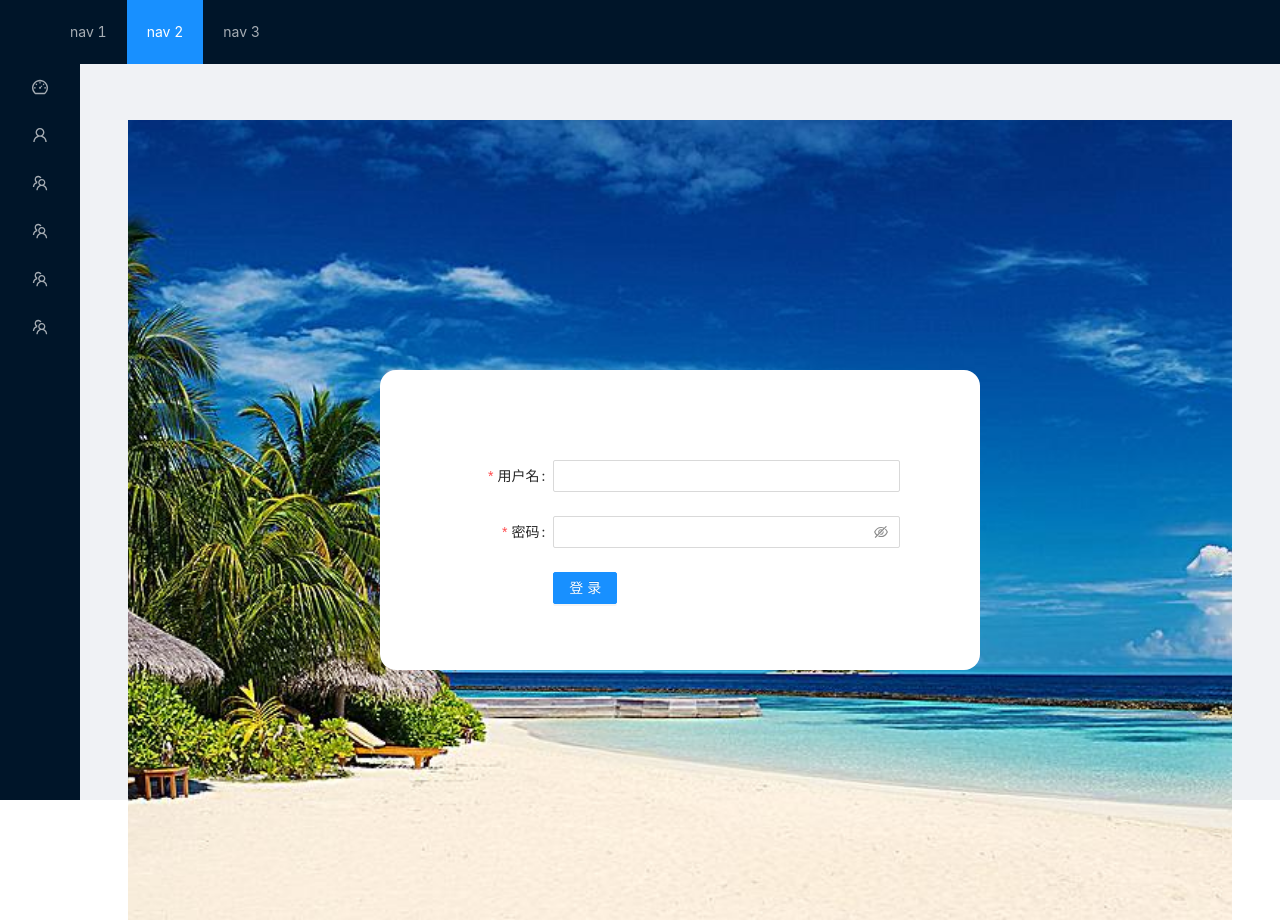
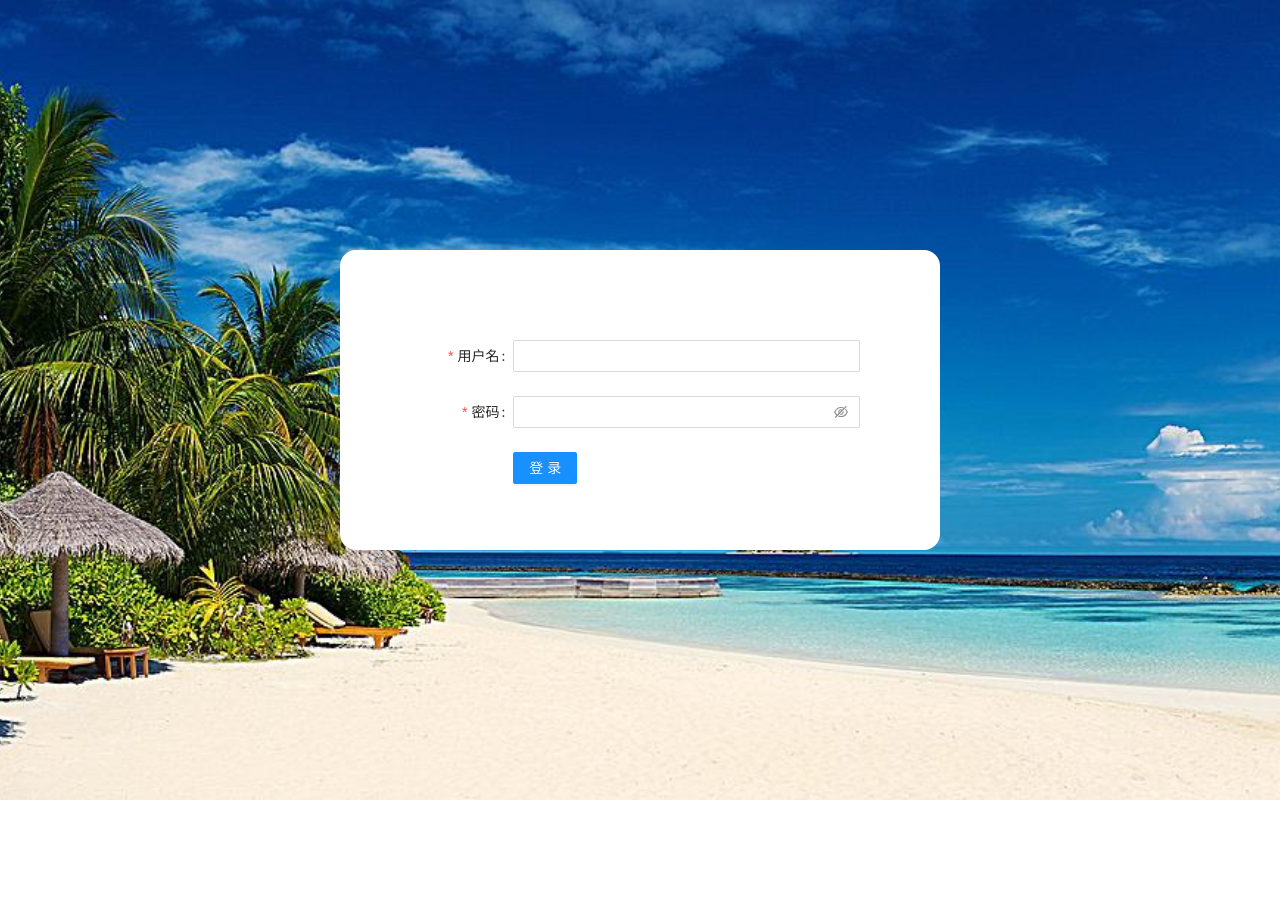
Before and after one commit to Ylg12345/react-admin, a React (Create React App) app: page /login in a window 1280 px wide. After the commit the page ends 800 px from the top, so only its background shows below. Built offline with nearby package versions, Linux system fonts and the light colour scheme.

Commit message:
fix/菜单高亮

```diff
--- a/src/layout/AdminLayout.tsx
+++ b/src/layout/AdminLayout.tsx
@@ -25,7 +25,7 @@ const AdminLayout: FC<IAdminLayoutProps> = ({ children }) => {
 					<Menu theme="dark" mode="horizontal" defaultSelectedKeys={['2']} items={items1} />
 				</Header>
 				<Layout>
-					<Sider width={200} className="site-layout-background" breakpoint={'xxl'}>
+					<Sider width={200} className="site-layout-background">
 						<LeftBar />
 					</Sider>
 					<Layout style={{ padding: '0 24px 24px' }}>
--- a/src/layout/LeftBar.tsx
+++ b/src/layout/LeftBar.tsx
@@ -1,20 +1,23 @@
 import { useState, useEffect, FC } from 'react'
 import { Link, RouteComponentProps, withRouter } from 'react-router-dom'
-import { Menu } from 'antd';
+import { Menu, MenuProps } from 'antd';
 import { authRoutes } from '../router/routerMenu'
 import { IRoute } from "../router/routerConfig";
 import SubMenu from 'antd/lib/menu/SubMenu';
 
 interface IProps extends RouteComponentProps {}
 
-const LeftBar: FC<IProps> = ({ location }) => {
+const LeftBar: FC<IProps> = ({ history }) => {
 
 	const [height, setHeight] = useState<number>(0);
-	const [defaultOpenKeys, setDefaultOpenKeys] = useState<string[]>([]);
 	const [menuTreeNode, setMenuTreeNode] = useState<any>(null);
+	const [current, setCurrent] = useState('1');
+
+	const onClick: MenuProps['onClick'] = e => {
+    setCurrent(e.key);
+  };
 
 	const getMenuNodes = (menuList: any) => {
-		const { pathname } = location;
     return menuList.reduce((pre: any, item: IRoute) => {
 			if (!item.routes) {
 				pre.push(
@@ -26,10 +29,6 @@ const LeftBar: FC<IProps> = ({ location }) => {
 					</Menu.Item>
 				);
 			} else {
-				const cItem = item.routes.find((r) => pathname.indexOf(r.path) === 0);
-				if(cItem) {
-					setDefaultOpenKeys([...defaultOpenKeys, item.path])
-				}
 				pre.push(
 					<SubMenu
 						key={item.id}
@@ -58,8 +57,9 @@ const LeftBar: FC<IProps> = ({ location }) => {
 					<Menu
 						mode="inline"
 						theme="dark"
-						selectedKeys={[location.pathname]}
-						defaultOpenKeys={defaultOpenKeys}
+						defaultOpenKeys={['sub1']}
+						selectedKeys={[current]}
+						onClick={onClick}
 					>
 						{item}
 					</Menu>
--- a/src/layout/View.tsx
+++ b/src/layout/View.tsx
@@ -11,13 +11,14 @@ const View = () => {
     <>
       <Router>
         <Switch>
+          <Route exact path="/login" component={Login} />
+          <Route path='/' exact>
+            <Redirect to="/admin/dashboard" />
+          </Route>
+          <Route>
             <AdminLayout>
+              <Switch>
                 <Suspense fallback={<></>}>
-              <Route exact path="/login" component={Login} />
-              <Route path='/'>
-                <Redirect exact to="/admin/dashboard" />
-              </Route>
-              <Route path='/admin'>
                   {
                     Routes.map((router) => {
                       return (
@@ -32,10 +33,10 @@ const View = () => {
                       )
                     })
                   }
-                {/* <Redirect from='*' to="/404" /> */}
+                </Suspense>
+              </Switch>
+            </AdminLayout>
           </Route>
-            </Suspense>
-          </AdminLayout>
         </Switch>
       </Router>
     </>
```
Also changed, not shown: src/router/routerConfig.tsx (+11 -11 lines), src/router/routerMenu.tsx (+13 -13 lines). Lines whose indentation alone changed are shown as unchanged.
